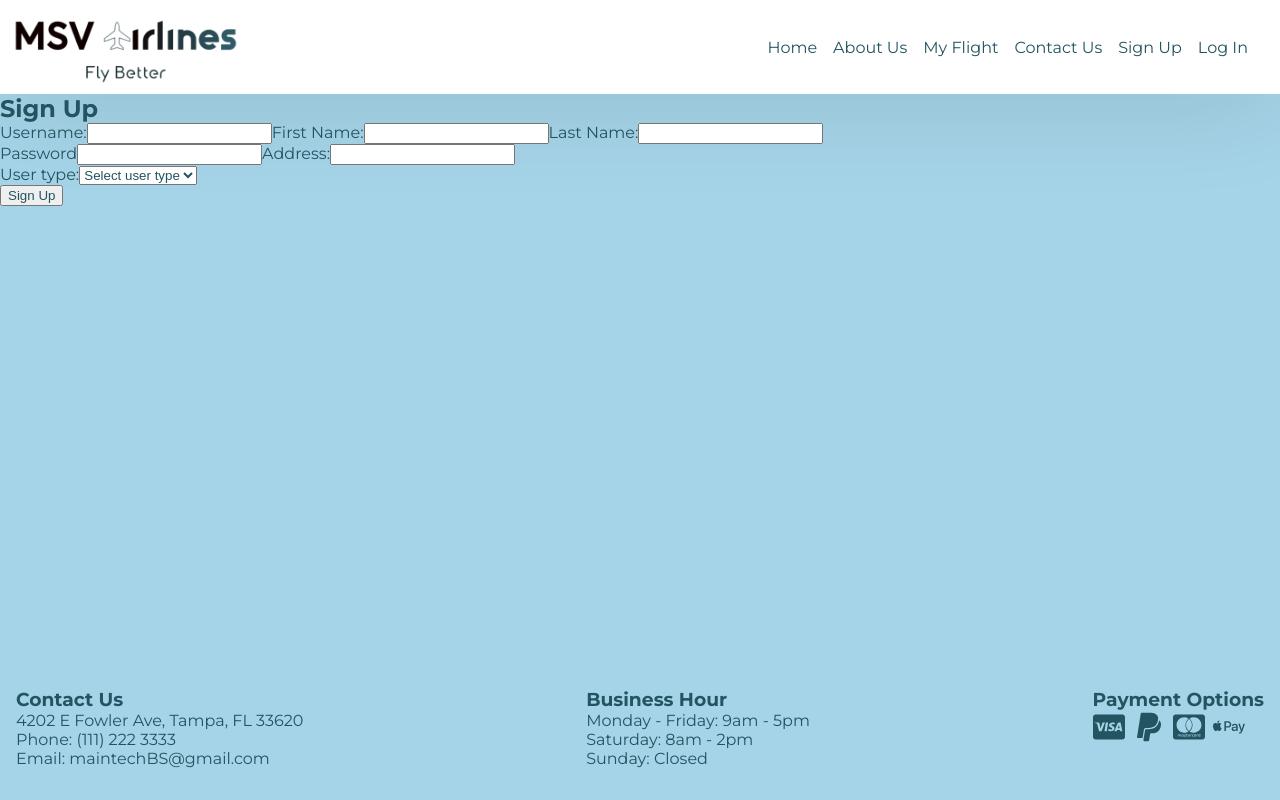
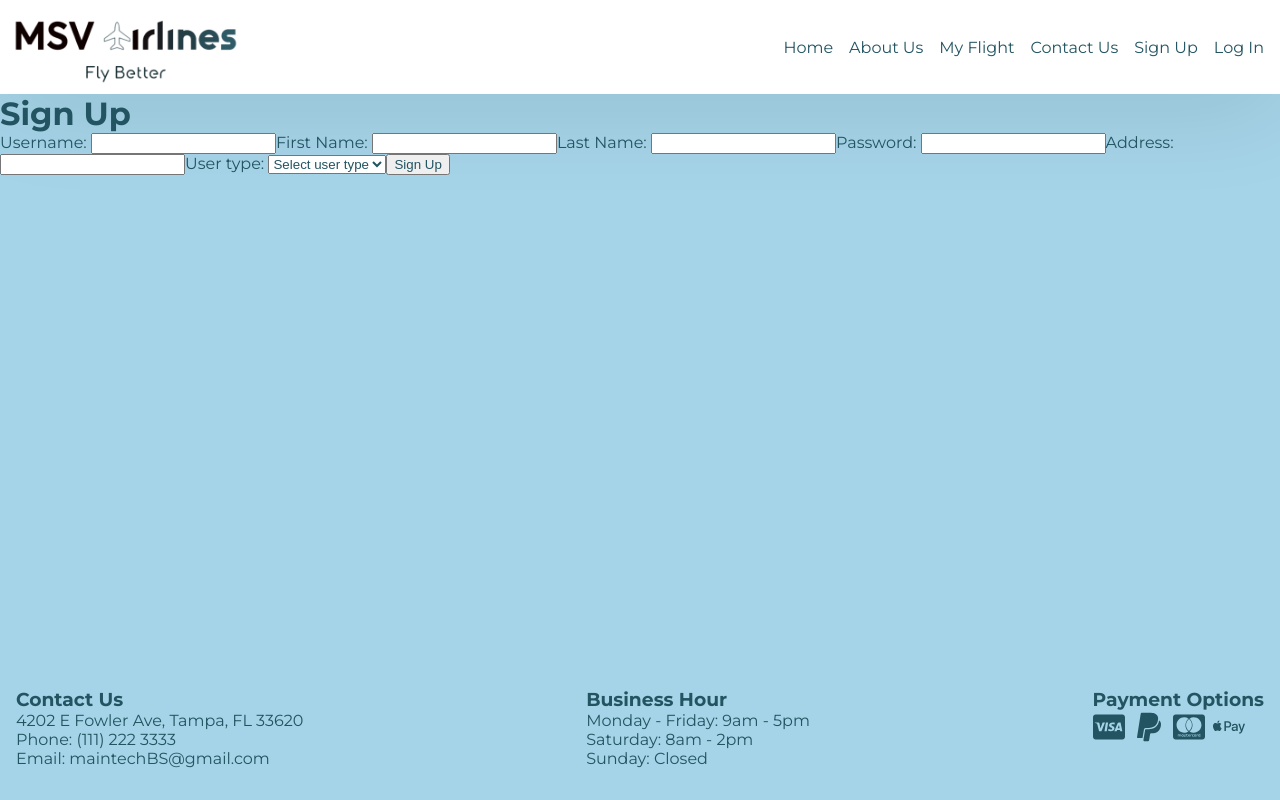
Before and after one commit to mishanguyen/MSV-Airlines, a React (Create React App) app in the folder client/: page /signup in a window 1280 px wide. Built offline with nearby package versions, Linux system fonts and the light colour scheme; no server answers.

Commit message:
sign up redirects to home page and acts as login

```diff
--- a/client/src/component/header/Header.js
+++ b/client/src/component/header/Header.js
@@ -25,10 +25,6 @@ function Header() {
                     <li>
                         <a href='/about'>About Us</a>
                     </li>
-{/*
-                    <li>
-                        <a href='/search'>Search Flight</a>
-                    </li> */}
 
                     <li>
                         <a href='/myflight'>My Flight</a>
@@ -44,13 +40,12 @@ function Header() {
                     {!isLoggedIn && (<li>
                         <a href='/login'>Log In</a>
                     </li>)}
-                    <li>
-                        {isLoggedIn && (
-                            <li>
-                            <a href="/login" onClick={handleLogout}>Logout</a>
-                            </li>
-                        )}
-                    </li>
+
+                    {isLoggedIn && (
+                        <li>
+                        <a href="/login" onClick={handleLogout}>Logout</a>
+                        </li>
+                    )}
 
                 </ul>
             </nav>
--- a/client/src/component/signUp/SignUp.js
+++ b/client/src/component/signUp/SignUp.js
@@ -1,88 +1,89 @@
 import React, { useState } from "react";
+import { useNavigate } from 'react-router-dom';
 import axios from "axios";
 import './SignUp.css';
 
-function Signup() {
+function SignUp() {
   const [username, setUsername] = useState('');
   const [password, setPassword] = useState('');
   const [userType, setUserType] = useState('');
   const [fname, setFname] = useState('');
   const [lname, setLname] = useState('');
   const [address, setAddress] = useState('');
-  const [successMessage, setSuccessMessage] = useState('');
+  const [err, setErr] = React.useState(false);
+  const navigate = useNavigate();
 
-  const handleSignup = async (event) => {
-    event.preventDefault();
+  const handleSignup = async (e) => {
+    e.preventDefault();
+    const data = {
+      username: username,
+      password: password,
+      userType: userType,
+      fname: fname,
+      lname: lname,
+      address: address
+    };
     try {
-      const response = await axios.post("http://localhost:5000/api/users/signup", {
-          username: username, password: password, userType: userType, fname: fname, lname: lname, address: address
-      });
-
-      console.log(response);
-
-      if (response.data.message) {
-        setSuccessMessage(response.data.message);
-      }
-
-    } catch (error) {
-      console.log(error);
+      const url = "http://localhost:5000/api/users/signup";
+      const { data: res } = await axios.post(url, data);
+      localStorage.setItem("token", res.data);
+      navigate("/");
+    } catch (err) {
+      setErr(true);
     }
   };
 
   return (
-    <div className="signup-container">
-      <h2>Sign Up</h2>
-      <label>
-        Username:
+    <div className="SignUpPage">
+      <div className="SignUpContainer">
+        <h1>Sign Up</h1>
+        <label>Username: </label>
         <input
           type="text"
           value={username}
           onChange={(event) => setUsername(event.target.value)}
         />
-      </label>
-      <label className="firstName">
-        First Name:
-        <input type = "text" value = {fname} onChange={(event) => setFname(event.target.value)}/>
-      </label>
-      <label>
-        Last Name:
-        <input type = "text" value = {lname} onChange={(event) => setLname(event.target.value)}/>
-      </label>
-
-      <br />
-      <label>
-        Password
+        <label className="firstName">First Name: </label>
+        <input
+          type = "text"
+          value = {fname}
+          onChange={(event) => setFname(event.target.value)}
+        />
+        <label>Last Name: </label>
+        <input
+          type = "text"
+          value = {lname}
+          onChange={(event) => setLname(event.target.value)}
+        />
+        <label>Password: </label>
         <input
           type="password"
           value={password}
           onChange={(event) => setPassword(event.target.value)}
         />
-      </label>
-      <label>
-        Address:
-        <input type = "text" value = {address} onChange={(event) => setAddress(event.target.value)}/>
-      </label>
-      <br />
-
-      <label>
-        User type:
+        <label>Address: </label>
+        <input
+          type = "text"
+          value = {address}
+          onChange={(event) => setAddress(event.target.value)}
+        />
+        <label>User type: </label>
         <select value={userType} onChange={(event) => setUserType(event.target.value)}>
           <option value="">Select user type</option>
           <option value="customer">Customer</option>
           <option value="employee">Employee</option>
         </select>
-      </label>
-      <br />
-      <button onClick={handleSignup}>Sign Up</button>
+        <button onClick={handleSignup}>Sign Up</button>
 
-      {successMessage ? (
-  <div className="success-message">
-    {successMessage}
-  </div>
-) : null}
+        {err && (
+          <span className="success-message">
+            Error registering the user.
+          </span>
+        )}
 
+      </div>
     </div>
   );
 }
 
-export default Signup;
+export default SignUp;
```
Also changed, not shown: 2 other files (tests, documents, lock files or other folders).
